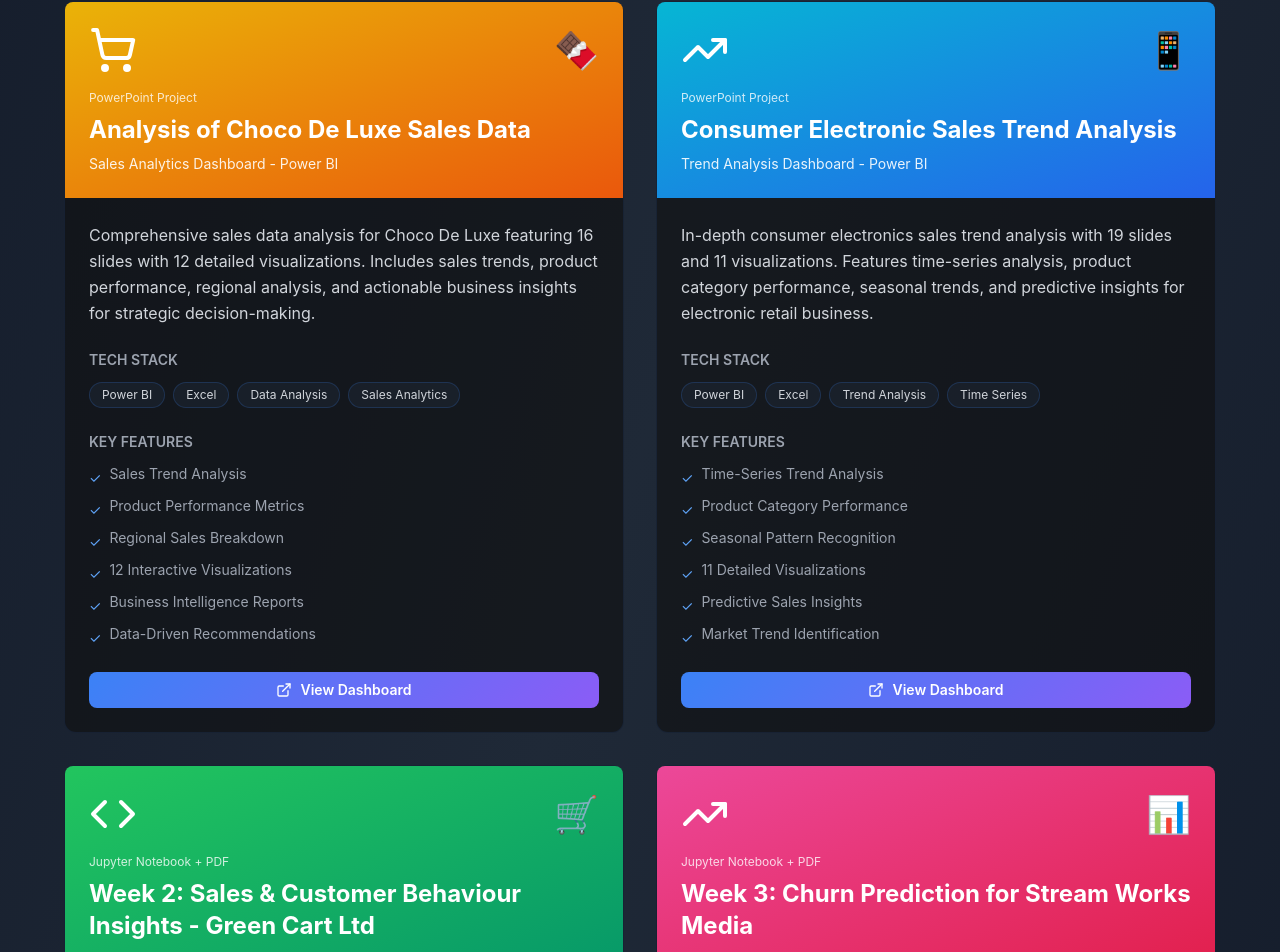
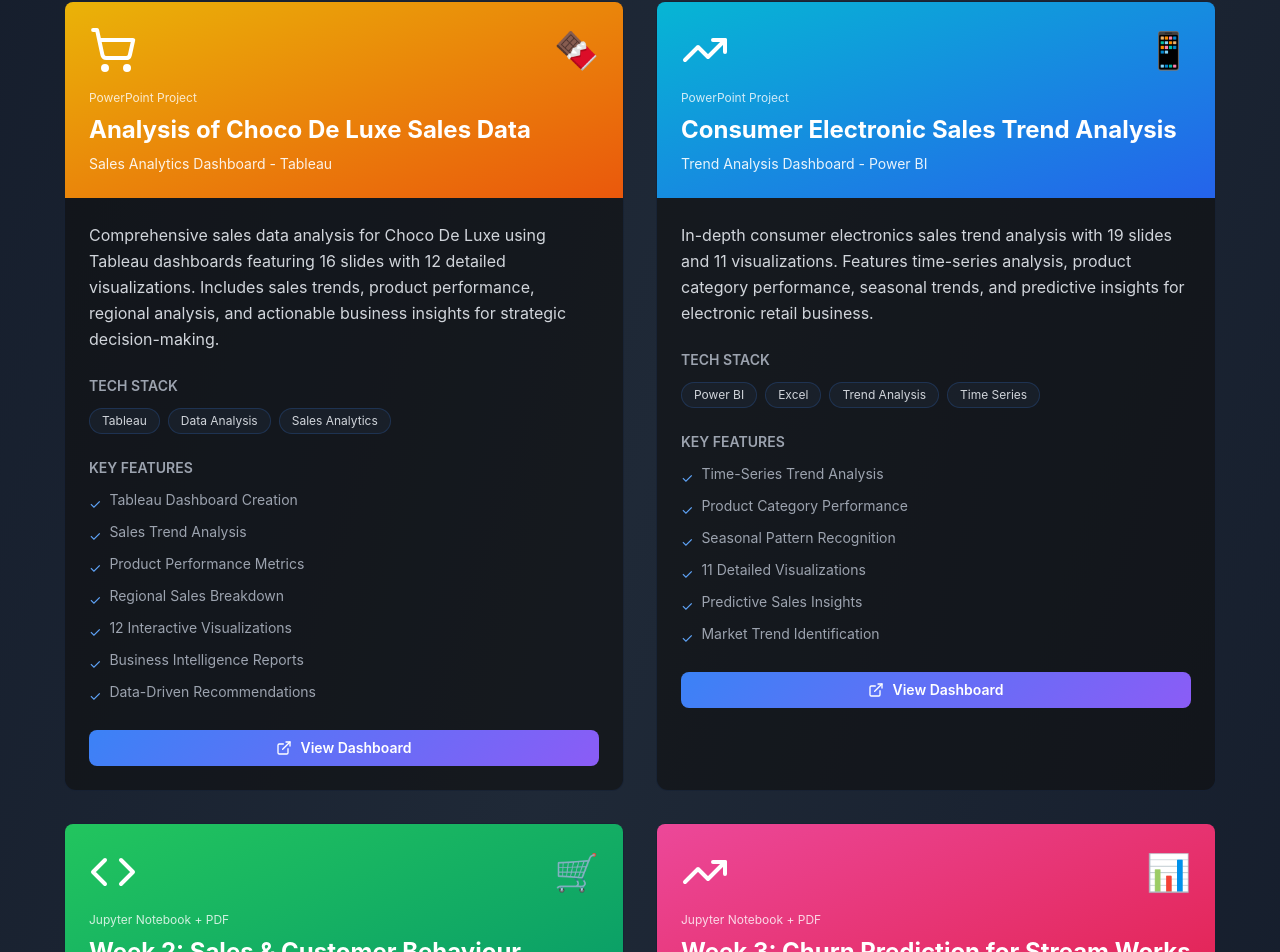
Before and after one commit to jeremydev-c/Modinat-Omolara-Buhari-portfolio, a Next.js app: page /projects in a window 1280 px wide. Shown: the part 1489-2441 px from the top of the page. Built offline with nearby package versions, Linux system fonts and the light colour scheme.

Commit message:
Remove Excel from Choco De Luxe project - Tableau only

```diff
--- a/app/projects/page.tsx
+++ b/app/projects/page.tsx
@@ -70,10 +70,11 @@
     },
     {
       name: "Analysis of Choco De Luxe Sales Data",
-      tagline: "Sales Analytics Dashboard - Power BI",
-      description: "Comprehensive sales data analysis for Choco De Luxe featuring 16 slides with 12 detailed visualizations. Includes sales trends, product performance, regional analysis, and actionable business insights for strategic decision-making.",
-      tech: ["Power BI", "Excel", "Data Analysis", "Sales Analytics"],
+      tagline: "Sales Analytics Dashboard - Tableau",
+      description: "Comprehensive sales data analysis for Choco De Luxe using Tableau dashboards featuring 16 slides with 12 detailed visualizations. Includes sales trends, product performance, regional analysis, and actionable business insights for strategic decision-making.",
+      tech: ["Tableau", "Data Analysis", "Sales Analytics"],
       features: [
+        "Tableau Dashboard Creation",
         "Sales Trend Analysis",
         "Product Performance Metrics",
         "Regional Sales Breakdown",
```
